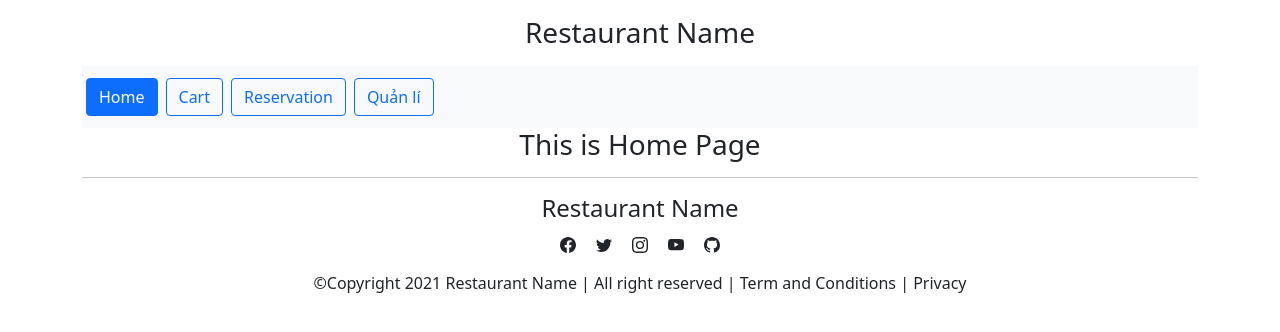
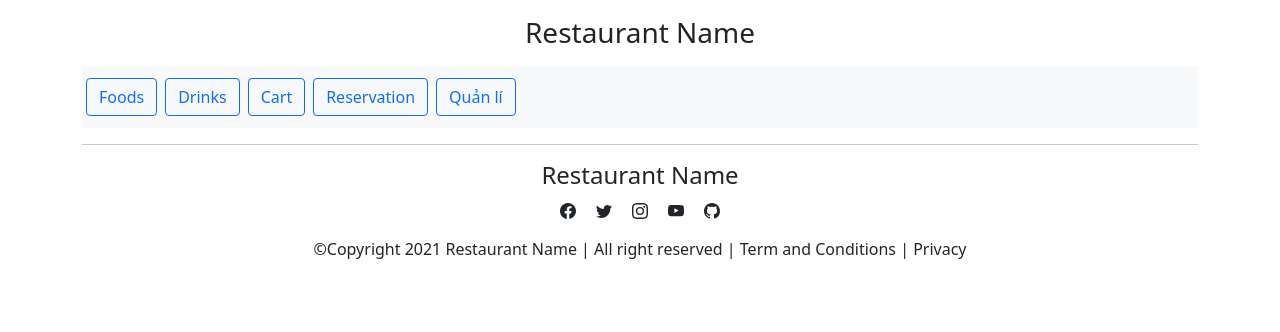
Before and after one commit to lkangr/doan1, a React (Create React App) app: page /home in a window 1280 px wide. Shown: the top 332 px of the page. Built offline with nearby package versions, Linux system fonts and the light colour scheme.

Commit message:
Change in customer to have food and drink menu

```diff
--- a/src/customer/Customer.js
+++ b/src/customer/Customer.js
@@ -1,4 +1,5 @@
-import {Home} from './Home';
+import {Foods} from './Foods';
+import {Drinks} from './Drinks';
 import {Cart} from './Cart';
 import {Reservation} from './Reservation';
 import {BrowserRouter, Route, Switch, NavLink, Redirect} from 'react-router-dom';
@@ -15,8 +16,13 @@ const Customer = () => {
         <nav className = "navbar navbar-expand-sm bg-light navbar-dark">
           <ul className = "navbar-nav">
             <li className = "nav-item- m-1">
-              <NavLink className = "btn btn-light btn-outline-primary" to = "/home">
-                Home
+              <NavLink className = "btn btn-light btn-outline-primary" to = "/foods">
+                Foods
+              </NavLink>
+            </li>
+            <li className = "nav-item- m-1">
+              <NavLink className = "btn btn-light btn-outline-primary" to = "/drinks">
+                Drinks
               </NavLink>
             </li>
             <li className = "nav-item- m-1">
@@ -38,7 +44,8 @@ const Customer = () => {
         </nav>
 
         <Switch>
-          <Route path = "/home" component = {Home}/>
+          <Route path = "/foods" component = {Foods}/>
+          <Route path = "/drinks" component = {Drinks}/>
           <Route path = "/cart" component = {Cart}/>
           <Route path = "/reservation" component = {Reservation}/>
           <Redirect from="/" to="/home" />
```
